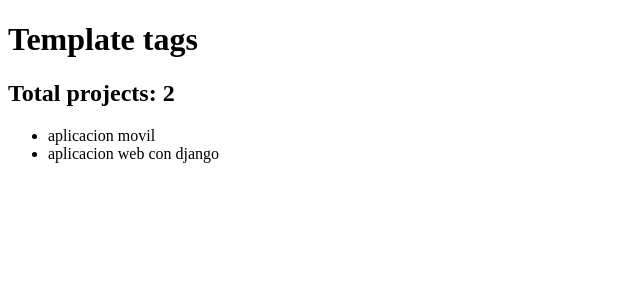
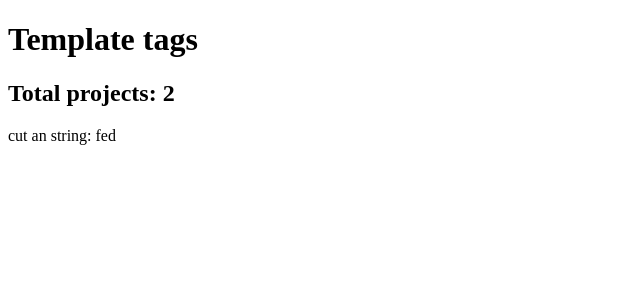
Before and after one commit to FedericoGabrielCastro/l_django, a Django app: page /template_tags in a window 1280 px wide. Shown: the part 116-416 px from the top of the page, without its empty margins (0-640 px from the left). Run offline with Django 4.2, Linux system fonts and the light colour scheme; data comes from the database, SQL or seed files in the repository.

Commit message:
[TEMPLATE_TAGS]
using '|' to use a filter function into templates

```diff
--- a/myapp/templates/template_tags.html
+++ b/myapp/templates/template_tags.html
@@ -2,16 +2,14 @@
 
 {% block content %}
 {% load get_all_projects %}
+{% load cut_str %}
 
 <h1>Template tags</h1>
 
 <h2>Total projects: {% total_projects %}</h2>
 
-<ul>
-    <!-- for -->
-    {% for item in projects %}
-        <li>{{ item.name }}</li>
-    {% endfor %}
-</ul>
+<p> cut an string: {{ "federico"|cut_str:3 }}</p>
+
+
 
 {% endblock %}
--- /dev/null
+++ b/myapp/templatetags/cut_str.py
@@ -0,0 +1,7 @@
+from django import template
+
+register=template.Library()
+
+@register.filter(name="cut_str")
+def cut_str(value, arg):
+    return value[0:arg]
```
Also changed, not shown: myapp/templates/wrappers/box.html (line endings or trailing spaces).
